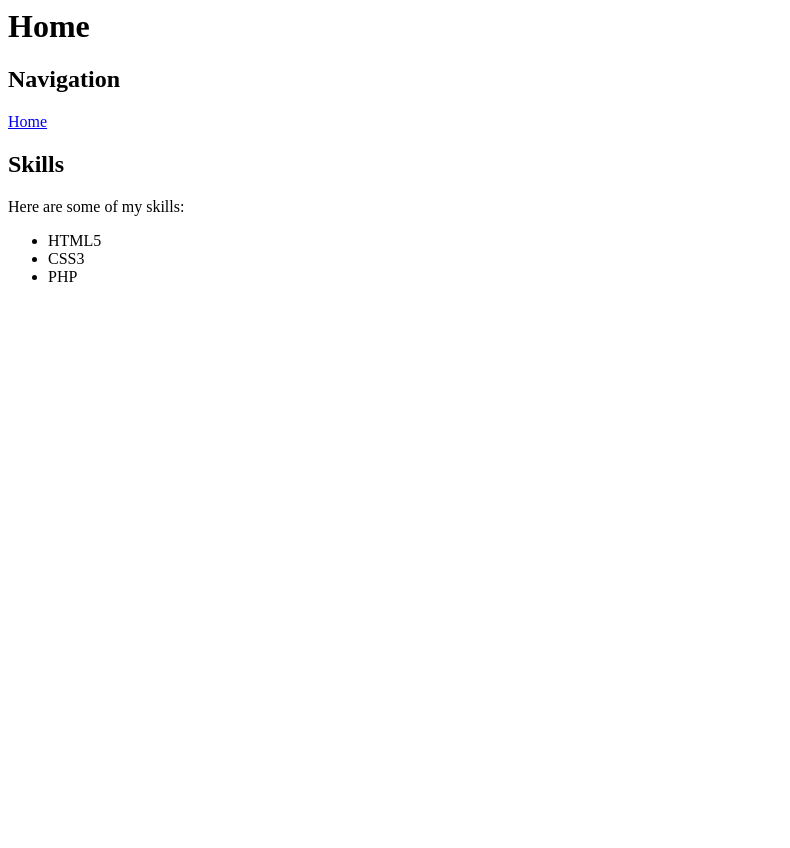
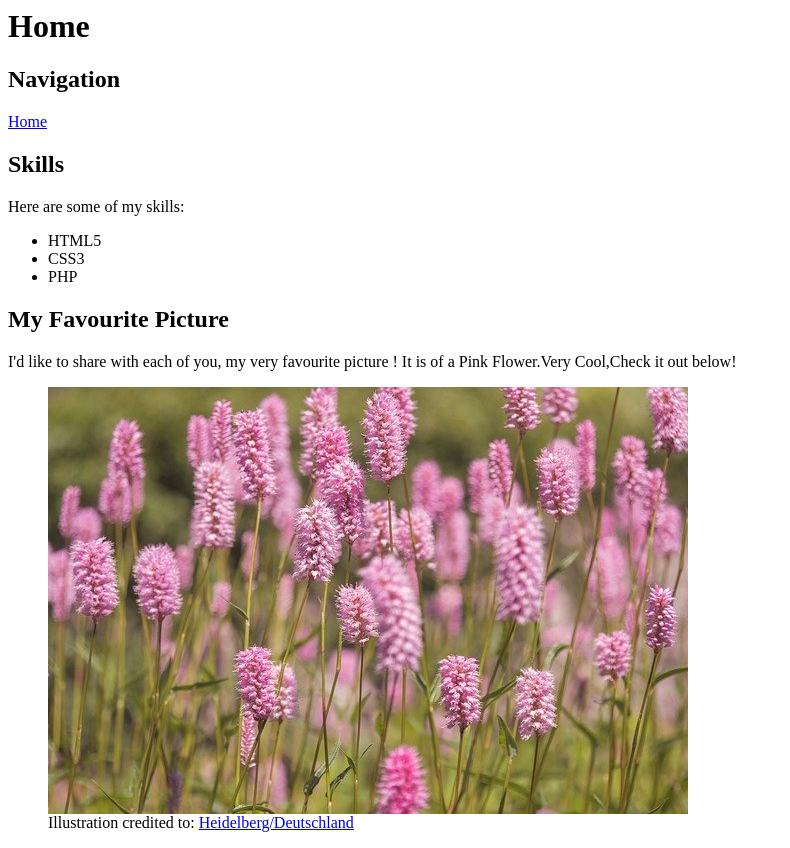
Before and after one commit to Shjani49/html-webpage-about-me, a plain HTML site: page index.html in a window 1280 px wide. Shown: the whole page, without its empty margins (0-790 px from the left). Before the commit the page ends 800 px from the top, so only its background shows below. Drawn offline with Linux system fonts and the light colour scheme.

Commit message:
Updated Image

```diff
--- a/index.html
+++ b/index.html
@@ -25,6 +25,17 @@
             <li>CSS3</li>
             <li>PHP</li>
          </ul>
+         <h2>My Favourite Picture</h2>
+         <p>
+             I'd like to share with each of you, my very favourite picture ! It is of a Pink Flower.Very Cool,Check it out below!
+         </p>
+        <figure>
+            <img src = "img/Flower.jpg" alt = "A Pink Flower.">
+            <figcaption>
+                Illustration credited to:
+                <a href ="https://pixabay.com/photos/meadow-flower-meadow-flowers-garden-5229169/">Heidelberg/Deutschland</a>
+            </figcaption>
+        </figure>
     </body>
 
 </html>
```
Also changed, not shown: img/Flower.jpg (added).
